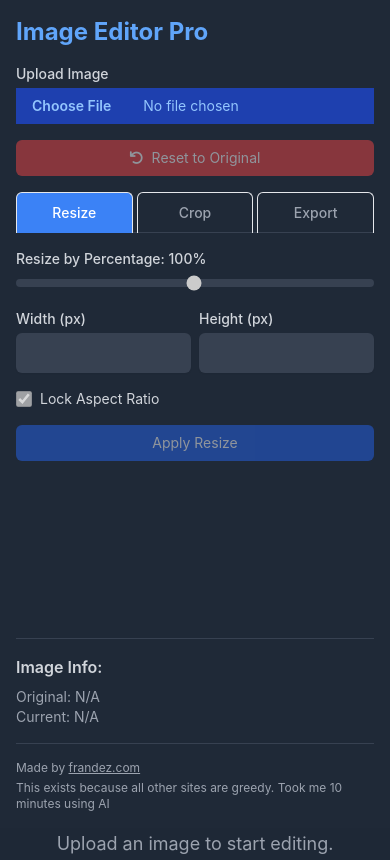
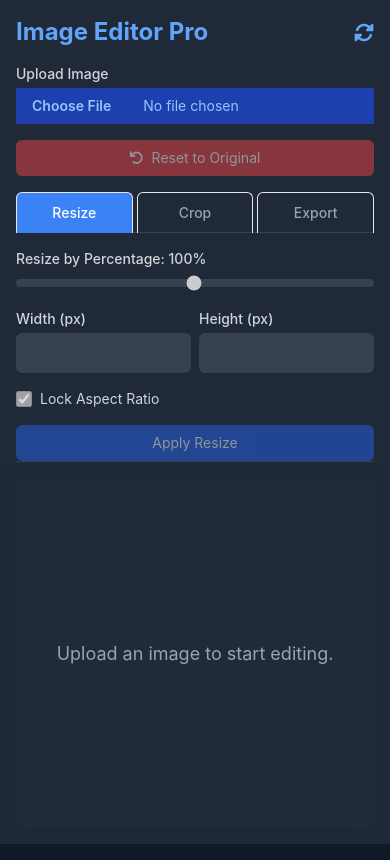
Before and after one commit to frablem/frans-free-image-optimizer, a plain HTML site: page index.html in a window 390 px wide. Drawn offline with nearby package versions, Linux system fonts and the light colour scheme.

Commit message:
Update index.html

```diff
--- a/index.html
+++ b/index.html
@@ -10,8 +10,8 @@
             font-family: 'Inter', sans-serif;
             overscroll-behavior: none;
         }
+        /* Adjusted control panel height for mobile vs desktop */
         .control-panel {
-            height: calc(100vh - 1rem);
             overflow-y: auto;
         }
         .canvas-container {
@@ -107,10 +107,13 @@
 </head>
 <body class="bg-gray-900 text-gray-100 flex flex-col md:flex-row h-screen overflow-hidden transition-colors duration-300">
 
-    <div class="w-full md:w-80 lg:w-96 bg-gray-800 p-4 shadow-lg control-panel flex flex-col flex-shrink-0 transition-colors duration-300">
+    <div class="w-full md:w-80 lg:w-96 bg-gray-800 p-4 shadow-lg control-panel flex flex-col flex-shrink-0 transition-colors duration-300 h-[55vh] md:h-[calc(100vh-1rem)]">
         <div class="flex justify-between items-center mb-4">
             <h1 class="text-2xl font-bold text-blue-400">Image Editor Pro</h1>
-            </div>
+            <a href="#" onclick="location.reload(); return false;" class="text-blue-400 hover:text-blue-300" title="Refresh Page">
+                <i class="fas fa-sync-alt fa-lg"></i>
+            </a>
+        </div>
 
         <div class="mb-4">
             <label for="imageUpload" class="block text-sm font-medium text-gray-300 mb-1">Upload Image</label>
@@ -227,7 +230,7 @@
 
     </div>
 
-    <div class="flex-grow bg-gray-800 flex items-center justify-center p-4 relative overflow-hidden transition-colors duration-300" id="canvasHost">
+    <div class="flex-grow bg-gray-800 flex items-center justify-center p-4 relative overflow-hidden transition-colors duration-300">
         <div class="canvas-container shadow-lg rounded-md bg-gray-700 transition-colors duration-300">
             <canvas id="imageCanvas"></canvas>
         </div>
@@ -295,7 +298,7 @@
         setupTabs(); // Call tab setup
 
         function setupTabs() {
-            const activeClasses = ['bg-blue-500', 'text-white']; // Simplified for forced dark mode
+            const activeClasses = ['bg-blue-500', 'text-white'];
             const inactiveClasses = ['text-gray-400', 'hover:text-gray-200', 'hover:bg-gray-700'];
 
             tabButtons.forEach(button => {
@@ -824,4 +827,4 @@
 
     </script>
 </body>
-</html>
+</ht
```
